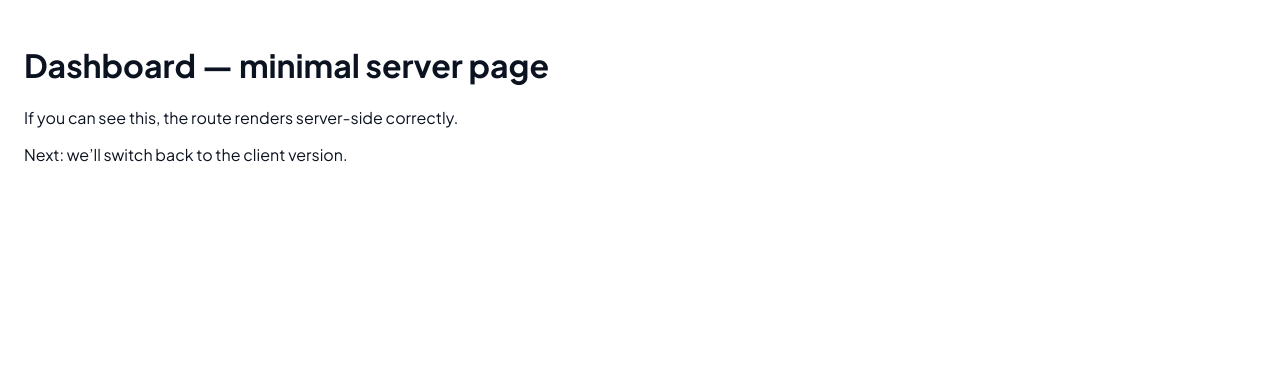
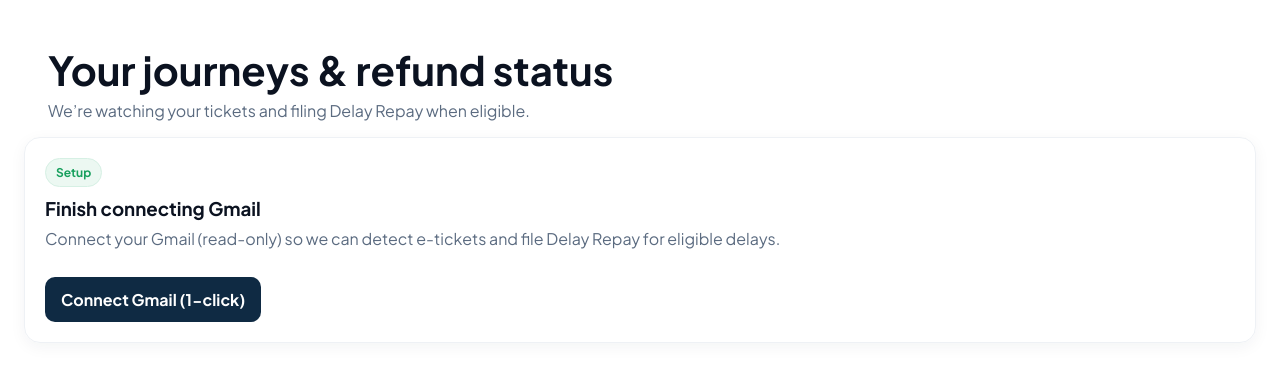
Before and after one commit to fareguard/fg-rail-pwa-starter, a Next.js app: page /dashboard in a window 1280 px wide. Shown: the top 382 px of the page. Built offline with nearby package versions, Linux system fonts and the light colour scheme; no server answers.

Commit message:
Update page.tsx

```diff
--- a/app/(app)/dashboard/page.tsx
+++ b/app/(app)/dashboard/page.tsx
@@ -1,14 +1,187 @@
-// app/(app)/dashboard/page.tsx
-export const dynamic = 'force-dynamic';
-export const revalidate = 0;
-export const fetchCache = 'force-no-store';
+'use client';
 
-export default function DashboardMinimalServer() {
+import useSWR from 'swr';
+
+const fetcher = (url: string) => fetch(url).then((r) => r.json());
+
+type Trip = {
+  id: string;
+  origin: string | null;
+  destination: string | null;
+  operator: string | null;
+  retailer: string | null;
+  booking_ref: string | null;
+  depart_planned: string | null;
+  arrive_planned: string | null;
+  is_ticket: boolean | null;
+  status: string | null;
+  created_at: string | null;
+};
+
+export default function DashboardClient() {
+  const { data: me } = useSWR<{ email: string | null }>('/api/me', fetcher);
+  const { data: tripsData } = useSWR<{ trips: Trip[] }>(
+    me?.email ? '/api/trips' : null,
+    fetcher
+  );
+
+  const email = me?.email ?? null;
+  const trips = tripsData?.trips ?? [];
+
+  const header = (
+    <div style={{ padding: '24px 24px 0' }}>
+      <h1 style={{ margin: 0, fontSize: 40, lineHeight: 1.1 }}>
+        Your journeys & refund status
+      </h1>
+      <p style={{ color: '#5b6b80', marginTop: 8 }}>
+        We’re watching your tickets and filing Delay Repay when eligible.
+      </p>
+    </div>
+  );
+
+  if (!email) {
+    return (
+      <div style={{ padding: 24 }}>
+        {header}
+        <div
+          style={{
+            marginTop: 16,
+            border: '1px solid #eef1f5',
+            borderRadius: 16,
+            padding: 20,
+            boxShadow: '0 4px 16px rgba(15,42,67,0.05)',
+          }}
+        >
+          <div
+            style={{
+              background: '#ecf8f2',
+              color: '#18A05E',
+              display: 'inline-block',
+              padding: '6px 10px',
+              borderRadius: 999,
+              fontWeight: 700,
+              fontSize: 12,
+              border: '1px solid #d6f0e4',
+            }}
+          >
+            Setup
+          </div>
+
+          <h3 style={{ margin: '10px 0 8px' }}>Finish connecting Gmail</h3>
+          <p style={{ color: '#5b6b80', marginTop: 6 }}>
+            Connect your Gmail (read-only) so we can detect e-tickets and file Delay Repay
+            for eligible delays.
+          </p>
+
+          <a
+            href="/"
+            style={{
+              display: 'inline-flex',
+              alignItems: 'center',
+              gap: 8,
+              padding: '12px 16px',
+              borderRadius: 10,
+              fontWeight: 700,
+              background: '#0F2A43',
+              color: 'white',
+              textDecoration: 'none',
+              marginTop: 12,
+            }}
+          >
+            Connect Gmail (1-click)
+          </a>
+        </div>
+      </div>
+    );
+  }
+
   return (
     <div style={{ padding: 24 }}>
-      <h1>Dashboard — minimal server page</h1>
-      <p>If you can see this, the route renders server-side correctly.</p>
-      <p>Next: we’ll switch back to the client version.</p>
+      {header}
+
+      <div
+        style={{
+          marginTop: 16,
+          border: '1px solid #eef1f5',
+          borderRadius: 16,
+          padding: 20,
+          boxShadow: '0 4px 16px rgba(15,42,67,0.05)',
+        }}
+      >
+        <div
+          style={{
+            background: '#ecf8f2',
+            color: '#18A05E',
+            display: 'inline-block',
+            padding: '6px 10px',
+            borderRadius: 999,
+            fontWeight: 700,
+            fontSize: 12,
+            border: '1px solid #d6f0e4',
+          }}
+        >
+          Live
+        </div>
+
+        <h3 style={{ margin: '10px 0 8px' }}>Setup complete</h3>
+        <p style={{ color: '#5b6b80', marginTop: 6 }}>
+          We’ll populate this list as we detect your e-tickets. Check back after your
+          next booking.
+        </p>
+      </div>
+
+      {/* Trips list */}
+      {trips.length > 0 && (
+        <div style={{ display: 'grid', gap: 14, marginTop: 16 }}>
+          {trips.map((t) => {
+            const title = [t.origin, '→', t.destination]
+              .filter(Boolean)
+              .join(' ')
+              .trim();
+            const badge =
+              (t.status || '').toLowerCase().includes('pending') ||
+              (t.status || '').toLowerCase().includes('queued')
+                ? { label: 'Pending', bg: '#fff7e6', color: '#b36b00', border: '#ffe1b3' }
+                : (t.status || '').toLowerCase().includes('submitted')
+                ? { label: 'Submitted', bg: '#ecf8f2', color: '#18A05E', border: '#d6f0e4' }
+                : { label: t.status || '—', bg: '#f5f8fb', color: '#0F2A43', border: '#e6eef7' };
+
+            return (
+              <div
+                key={t.id}
+                style={{
+                  border: '1px solid #eef1f5',
+                  borderRadius: 16,
+                  padding: 16,
+                  display: 'flex',
+                  justifyContent: 'space-between',
+                  alignItems: 'center',
+                }}
+              >
+                <div>
+                  <div style={{ fontWeight: 700 }}>{title || 'Trip'}</div>
+                  <div style={{ color: '#5b6b80', fontSize: 14, marginTop: 4 }}>
+                    {t.operator || 'Operator'} • {t.booking_ref || '—'}
+                  </div>
+                </div>
+                <div
+                  style={{
+                    background: badge.bg,
+                    color: badge.color,
+                    padding: '6px 10px',
+                    borderRadius: 999,
+                    border: `1px solid ${badge.border}`,
+                    fontWeight: 700,
+                    fontSize: 12,
+                  }}
+                >
+                  {badge.label}
+                </div>
+              </div>
+            );
+          })}
+        </div>
+      )}
     </div>
   );
 }
```
